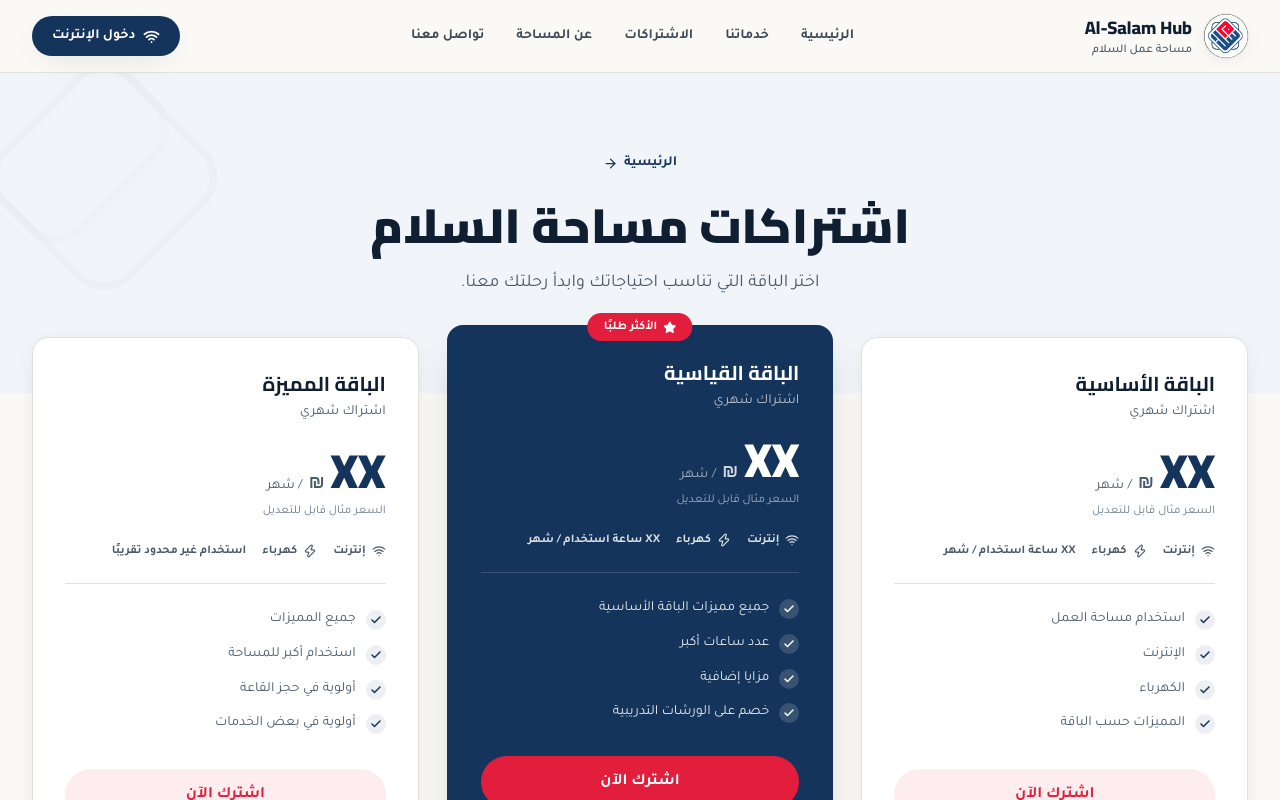
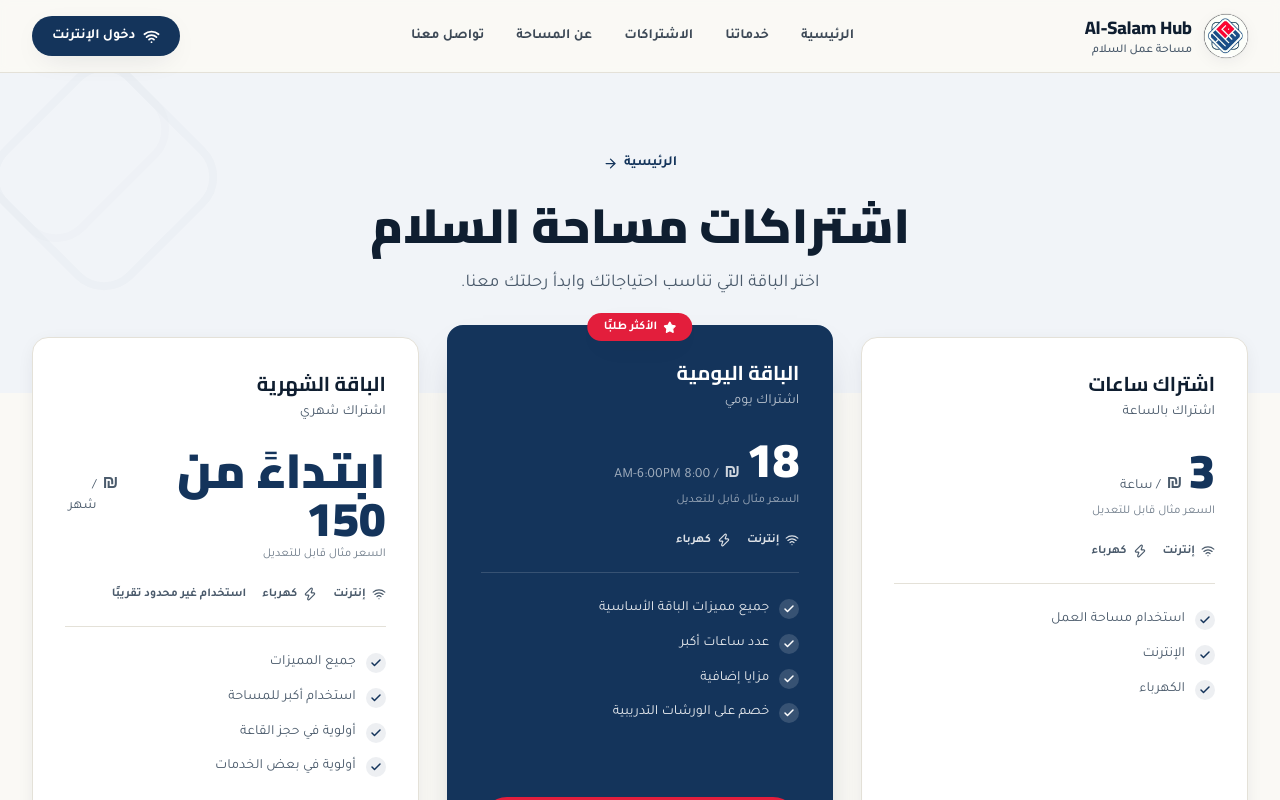
Before and after one commit to engemantair-debug/alsalam-hub, a React (Vite) app: page /subscriptions in a window 1280 px wide. Shown: the top 800 px of the page. Built offline with nearby package versions, Linux system fonts and the light colour scheme.

Commit message:
Update subscriptionPlans.js

```diff
--- a/src/data/subscriptionPlans.js
+++ b/src/data/subscriptionPlans.js
@@ -6,13 +6,12 @@
 const subscriptionPlans = [
   {
     id: "basic",
-    name: "الباقة الأساسية",
+    name: "اشتراك ساعات",
     nameEn: "Basic",
-    price: "XX",
+    price: "3",
     currency: "₪",
-    period: "شهر",
-    duration: "اشتراك شهري",
-    hours: "XX ساعة استخدام / شهر",
+    period: "ساعة",
+    duration: "اشتراك بالساعة",
     internet: true,
     power: true,
     featured: false,
@@ -20,18 +19,16 @@ const subscriptionPlans = [
       "استخدام مساحة العمل",
       "الإنترنت",
       "الكهرباء",
-      "المميزات حسب الباقة",
     ],
   },
   {
     id: "standard",
-    name: "الباقة القياسية",
+    name: "الباقة اليومية",
     nameEn: "Standard",
-    price: "XX",
+    price: "18",
     currency: "₪",
-    period: "شهر",
-    duration: "اشتراك شهري",
-    hours: "XX ساعة استخدام / شهر",
+    period: "8:00 AM-6:00PM",
+    duration: "اشتراك يومي",
     internet: true,
     power: true,
     featured: true,
@@ -44,9 +41,9 @@ const subscriptionPlans = [
   },
 {
   id: "premium",
-    name: "الباقة المميزة",
+  name: "الباقة الشهرية",
   nameEn: "Premium",
-    price: "XX",
+  price: "ابتداءً من 150",
   currency: "₪",
   period: "شهر",
   duration: "اشتراك شهري",
@@ -54,13 +51,44 @@ const subscriptionPlans = [
   internet: true,
   power: true,
   featured: false,
+
+  variants: [
+    {
+      category: "الطلاب",
+      options: [
+        { name: "مكتبي", price: 150 },
+        { name: "Gaming", price: 200 },
+      ],
+    },
+    {
+      category: "الباحثون عن عمل",
+      options: [
+        { name: "مكتبي", price: 150 },
+        { name: "Gaming", price: 200 },
+      ],
+    },
+    {
+      category: "الفريلانسر",
+      options: [
+        { name: "عادي", price: 200 },
+        { name: "مكتبي", price: 250 },
+      ],
+    },
+    {
+      category: "الشباب",
+      options: [
+        { name: "اشتراك شهري", price: 300 },
+      ],
+    },
+  ],
+
   features: [
     "جميع المميزات",
     "استخدام أكبر للمساحة",
     "أولوية في حجز القاعة",
     "أولوية في بعض الخدمات",
   ],
-  },
+}
 ];
 
 export default subscriptionPlans;
```
Lines whose indentation alone changed are shown as unchanged.
